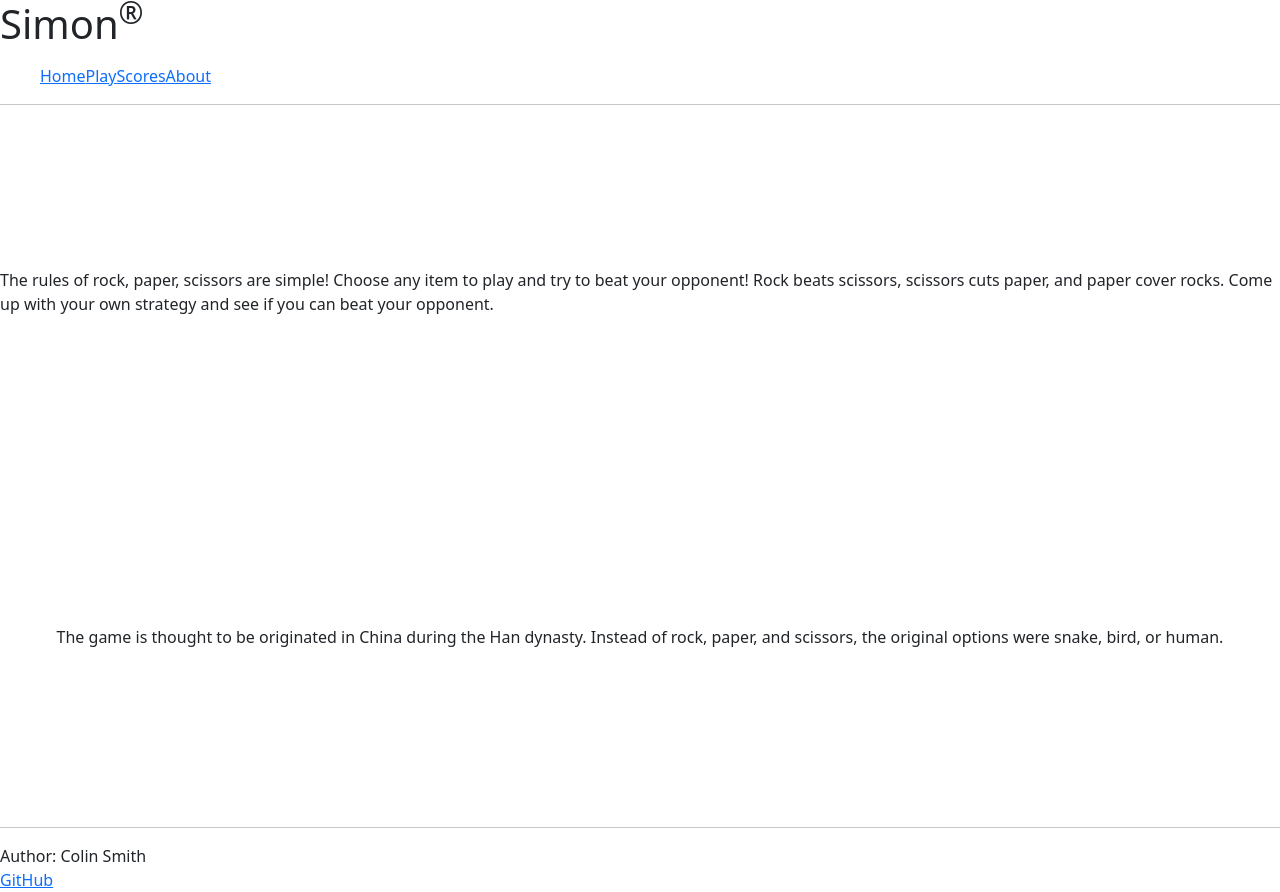
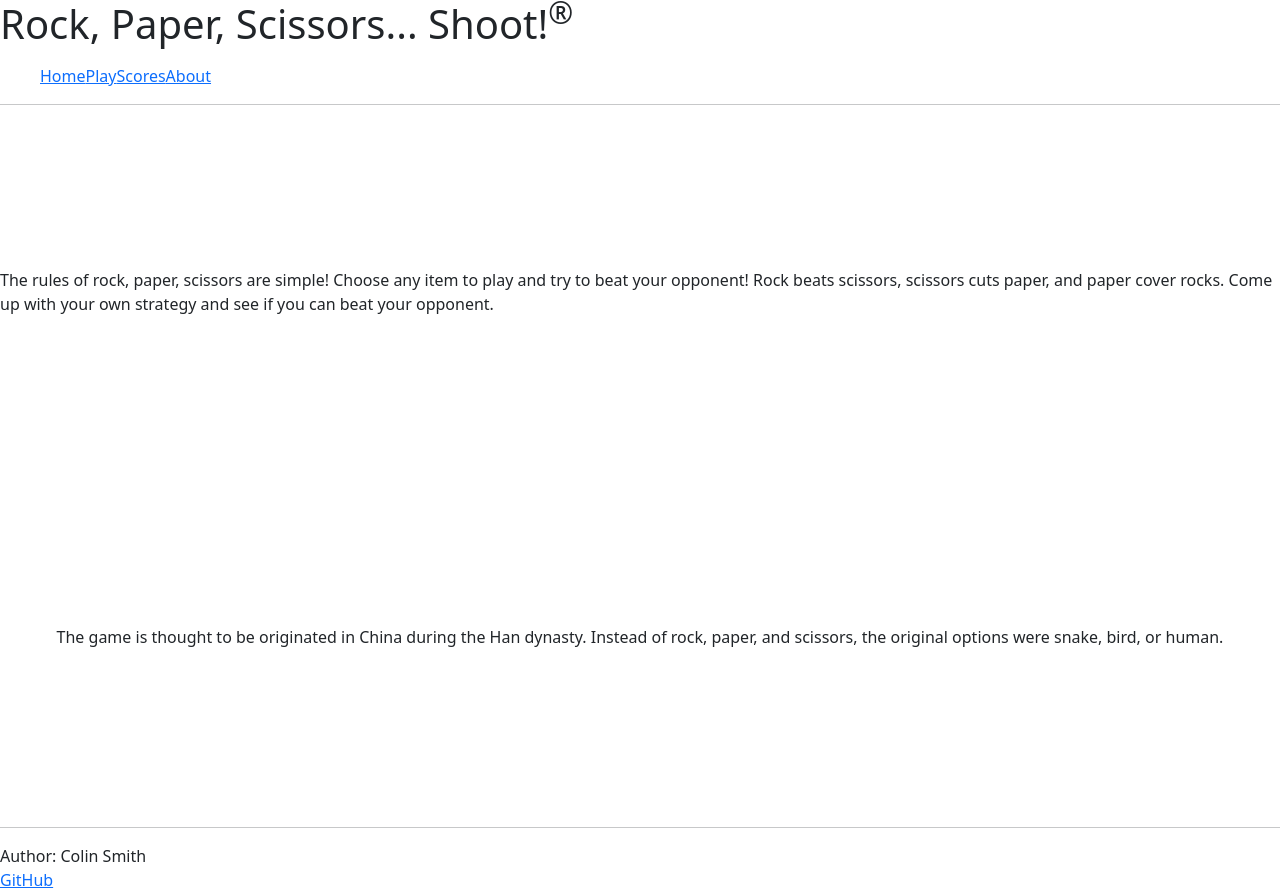
Before and after one commit to colintsmith/startup, a plain HTML site: page about.html in a window 1280 px wide. Drawn offline with nearby package versions, Linux system fonts and the light colour scheme.

Commit message:
fixed title on about.html

```diff
--- a/about.html
+++ b/about.html
@@ -7,7 +7,7 @@
   </head>
   <body>
     <header>
-      <h1>Simon<sup>&reg;</sup></h1>
+      <h1>Rock, Paper, Scissors... Shoot!<sup>&reg;</sup></h1>
 
       <nav>
         <menu>
```
